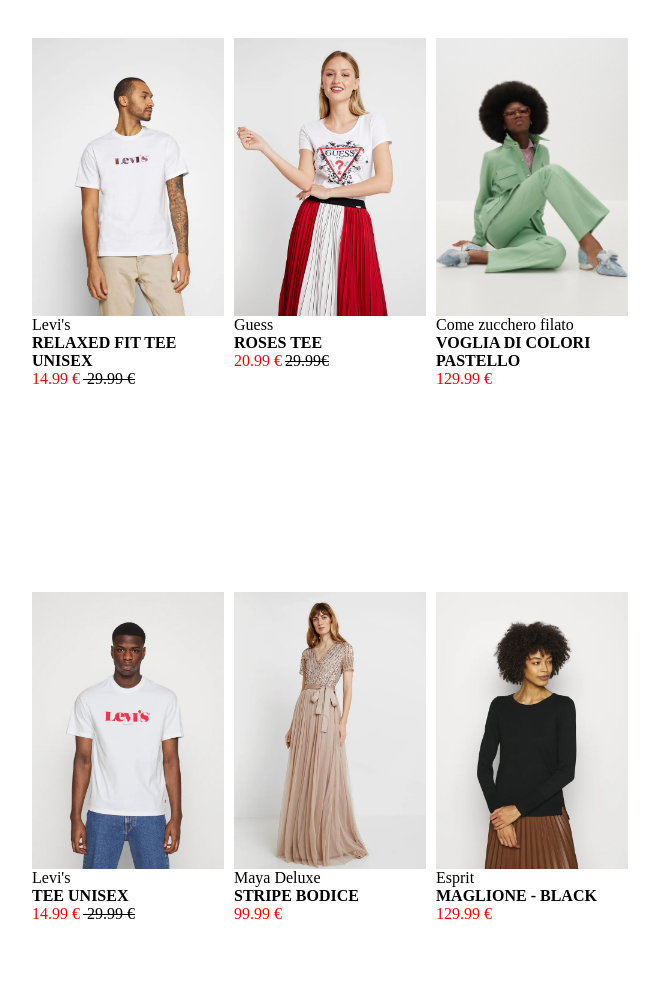
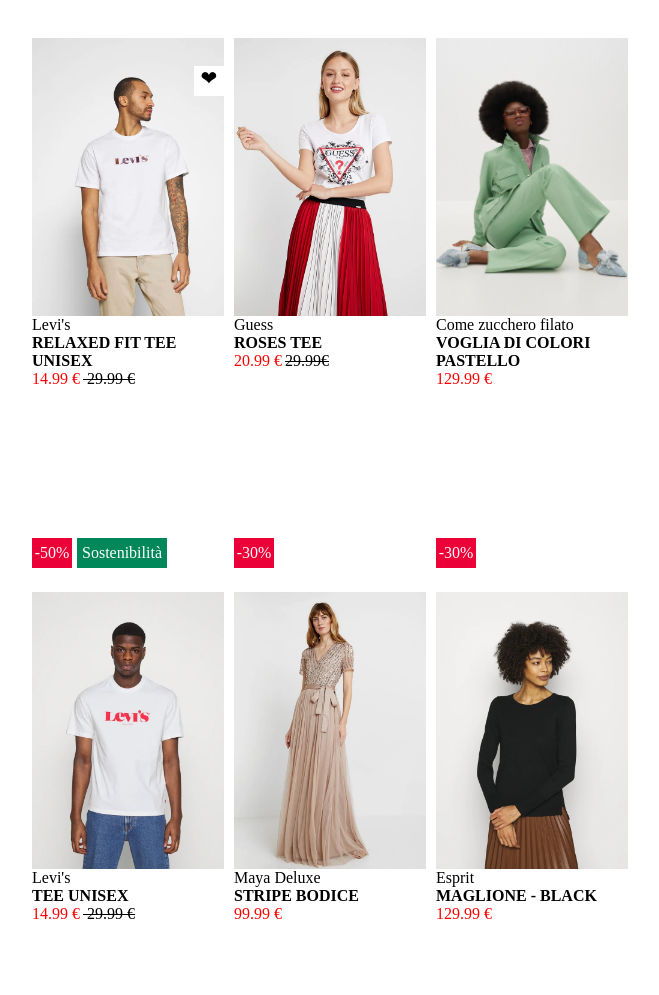
Before and after one commit to scollo26/html-css-boolando, a plain HTML site: page index.html in a window 1280 px wide. Shown: the top 995 px of the page, without its empty margins (234-893 px from the left). Drawn offline with Linux system fonts and the light colour scheme.

Commit message:
position-absolute

```diff
--- a/css/style.css
+++ b/css/style.css
@@ -42,12 +42,6 @@ section{
     /* background-color: blueviolet; */
 }
 
-.container-primo{
-    width: 25%;
-    height: 25em;
-    margin: 10% 0 0% 10px;
-    /* background-color: blueviolet; */
-}
 
 .marg{
     margin: 5% 0 0 0;
@@ -55,6 +49,8 @@ section{
 .resize{
     width: 100%;
     height: auto;
+    background-size: cover;
+    background-position: center;
 }
 
 h1{
@@ -69,9 +65,6 @@ h1{
     display: none;
 }
 
-#cambio-img{
-
-}
 
 #cambio-img:hover .img-1{
     display: none;
@@ -81,20 +74,44 @@ h1{
     display: block;
 }
 
-/* .relative{
+.relative{
     position: relative;
-    border: 3px solid #73AD21;
-    width: 20px;
-    height: 20px;
-    top: 10%;
-    left: 50%;
-} */
+}
 
-/* .abs{
+
+.square{
+    width: 30px;
+    height: 30px;
+    background-color: white;
     position: absolute;
-    width: 20px;
-    height: 20px;
-    border: 3px solid #73AD21;
-    background-color: red;
-    left: 5%;
-} */
+    top: 28px;
+    right: 0;
+    text-align: center;
+    font-size: 20px;
+    z-index: 100;
+}
+
+.rettangolo-sconto{
+    width: 40px;
+    height: 30px;
+    top: 500px;
+    background-color: #EB0037;
+    color: white;
+    text-align: center;
+    padding-top: 6px;
+    position: absolute;
+    z-index: 100;
+}
+
+.rettangolo-sostenibilita{
+    width: 90px;
+    height: 30px;
+    top: 500px;
+    left: 45px;
+    background-color: #00875A;
+    color: white;
+    text-align: center;
+    padding-top: 6px;
+    position: absolute;
+    z-index: 100;
+}
--- a/index.html
+++ b/index.html
@@ -11,11 +11,13 @@
     <section>
         <div class="marg">
             <div class="container clearfix">
-                <div class="container-ins  float-s ">
-                    <div class="">
+                <div class="container-ins  float-s relative ">
                         <div id="cambio-img">
                             <img class="resize img-1" src="img/1.webp" alt="">
                              <img class="resize img-2" src="img/1b.webp" alt="">
+                            <div class="square">&#x2764;</div>
+                            <div class="rettangolo-sconto">-50% </div>
+                            <div class="rettangolo-sostenibilita"> Sostenibilità</div>
                             <div>
                                 <P>Levi's</P>
                                 <h1>RELAXED FIT TEE UNISEX</h1>
@@ -25,10 +27,11 @@
 
                  </div>
              </div>
-                <div class="container-ins float-s">
+                <div class="container-ins float-s relative">
                     <div id="cambio-img">
                         <img class="resize img-1" src="img/2.webp" alt="">
                         <img class="resize img-2" src="img/2b.webp" alt="">
+                        <div class="rettangolo-sconto">-30% </div>
                         <div>
                             <P>Guess</P>
                             <h1>ROSES TEE</h1>
@@ -36,10 +39,11 @@
                         </div>
                     </div>
                 </div>
-                <div class="container-ins float-s">
+                <div class="container-ins float-s relative">
                     <div id="cambio-img">
                         <img class="resize img-1" src="img/3.webp" alt="">
                         <img class="resize img-2" src="img/3b.webp" alt="">
+                        <div class="rettangolo-sconto">-30% </div>
                         <div>
                             <P>Come zucchero filato</P>
                             <h1>VOGLIA DI COLORI PASTELLO</h1>
@@ -53,10 +57,12 @@
     <!-- section-2 -->
     <section class="">
         <div class="container clearfix">
-            <div class="container-ins  float-s">
+            <div class="container-ins  float-s relative">
                 <div id="cambio-img">
                     <img class="resize img-1" src="img/4.webp" alt="">
                     <img class="resize img-2" src="img/4b.webp" alt="">
+                    <div class="rettangolo-sconto">-50% </div>
+                            <div class="rettangolo-sostenibilita"> Sostenibilità</div>
                     <div>
                         <P>Levi's</P>
                         <h1>TEE UNISEX</h1>
@@ -64,7 +70,7 @@
                     </div>
                 </div>
             </div>
-            <div class="container-ins float-s">
+            <div class="container-ins float-s relative">
                 <div id="cambio-img">
                     <img class="resize img-1" src="img/5.webp" alt="">
                     <img class="resize img-2" src="img/5b.webp" alt="">
@@ -75,10 +81,11 @@
                     </div>
                 </div>
             </div>
-            <div class="container-ins float-s">
+            <div class="container-ins float-s relative">
                 <div id="cambio-img">
                     <img class="resize img-1" src="img/6.webp" alt="">
                     <img class="resize img-2" src="img/6b.webp" alt="">
+                    <div class="rettangolo-sostenibilita"> Sostenibilità</div>
                     <div>
                         <P>Esprit</P>
                         <h1>MAGLIONE - BLACK</h1>
```
Lines whose indentation alone changed are shown as unchanged.
